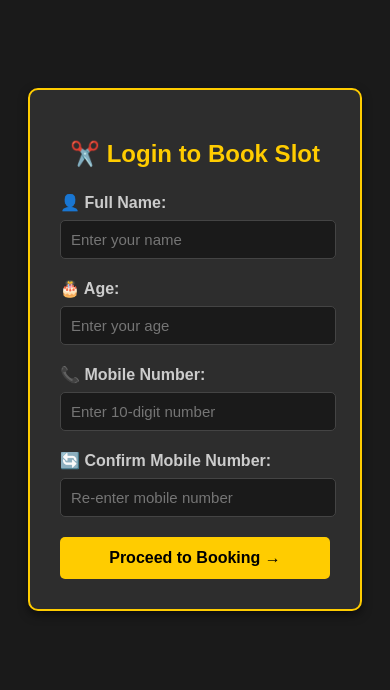
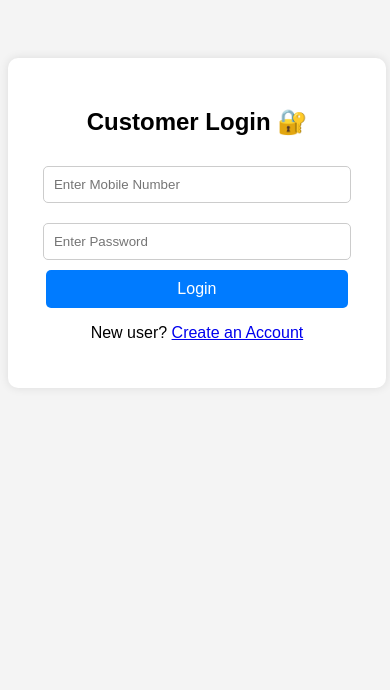
Before and after one commit to Aditya11AK55/barber-shop-app, a Flask app: page /login in a window 390 px wide. Shown: the top 690 px of the page. Run offline with Flask 3, Linux system fonts and the light colour scheme.

Commit message:
Update login.html
<!DOCTYPE html>
<html>
<head>
    <title>Customer Login</title>
    <meta name="viewport" content="width=device-width, initial-scale=1.0">
    <style>
        body { font-family: Arial, sans-serif; background: #f4f4f4; text-align: center; padding-top: 50px; }
        .box { background: white; padding: 30px; display: inline-block; border-radius: 10px; box-shadow: 0 0 10px rgba(0,0,0,0.1); width: 85%; max-width: 400px; }
        input { width: 90%; padding: 10px; margin: 10px 0; border: 1px solid #ccc; border-radius: 5px; }
        button { background: #007bff; color: white; border: none; padding: 10px 20px; font-size: 16px; border-radius: 5px; cursor: pointer; width: 95%; }
    </style>
</head>
<body>
    <div class="box">
        <h2>Customer Login 🔐</h2>
        <form method="POST">
            <input type="number" name="phone" placeholder="Enter Mobile Number" required><br>
            <input type="password" name="password" placeholder="Enter Password" required><br>
            <button type="submit">Login</button>
        </form>
        <p>New user? <a href="/signup">Create an Account</a></p>
    </div>
</body>
</html>

```diff
--- a/templates/login.html
+++ b/templates/login.html
@@ -1,39 +1,24 @@
 <!DOCTYPE html>
-<html lang="en">
+<html>
 <head>
-    <meta charset="UTF-8">
-    <title>Barber Shop - Login</title>
+    <title>Customer Login</title>
+    <meta name="viewport" content="width=device-width, initial-scale=1.0">
     <style>
-        body { font-family: Arial, sans-serif; background-color: #1a1a1a; color: #fff; padding: 20px; }
-        .login-box { max-width: 400px; margin: 60px auto; background: #2d2d2d; padding: 30px; border-radius: 10px; border: 2px solid #ffcc00; box-shadow: 0 4px 10px rgba(0,0,0,0.5); }
-        h2 { text-align: center; color: #ffcc00; margin-bottom: 25px; }
-        label { display: block; margin-bottom: 8px; font-weight: bold; color: #ccc; }
-        input { width: 94%; padding: 10px; margin-bottom: 20px; border-radius: 5px; border: 1px solid #444; background: #1a1a1a; color: white; font-size: 15px; }
-        input:focus { border-color: #ffcc00; outline: none; }
-        .btn-submit { width: 100%; background: #ffcc00; color: black; font-weight: bold; padding: 12px; font-size: 16px; border: none; border-radius: 5px; cursor: pointer; }
-        .btn-submit:hover { background: #fff; }
+        body { font-family: Arial, sans-serif; background: #f4f4f4; text-align: center; padding-top: 50px; }
+        .box { background: white; padding: 30px; display: inline-block; border-radius: 10px; box-shadow: 0 0 10px rgba(0,0,0,0.1); width: 85%; max-width: 400px; }
+        input { width: 90%; padding: 10px; margin: 10px 0; border: 1px solid #ccc; border-radius: 5px; }
+        button { background: #007bff; color: white; border: none; padding: 10px 20px; font-size: 16px; border-radius: 5px; cursor: pointer; width: 95%; }
     </style>
 </head>
 <body>
-
-<div class="login-box">
-    <h2>✂️ Login to Book Slot</h2>
-    <form method="POST" action="/">
-        <label>👤 Full Name:</label>
-        <input type="text" name="name" placeholder="Enter your name" required>
-
-        <label>🎂 Age:</label>
-        <input type="number" name="age" placeholder="Enter your age" required>
-
-        <label>📞 Mobile Number:</label>
-        <input type="text" name="phone" placeholder="Enter 10-digit number" required>
-
-        <label>🔄 Confirm Mobile Number:</label>
-        <input type="text" name="confirm_phone" placeholder="Re-enter mobile number" required>
-
-        <button type="submit" class="btn-submit">Proceed to Booking →</button>
-    </form>
-</div>
-
+    <div class="box">
+        <h2>Customer Login 🔐</h2>
+        <form method="POST">
+            <input type="number" name="phone" placeholder="Enter Mobile Number" required><br>
+            <input type="password" name="password" placeholder="Enter Password" required><br>
+            <button type="submit">Login</button>
+        </form>
+        <p>New user? <a href="/signup">Create an Account</a></p>
+    </div>
 </body>
 </html>
```
